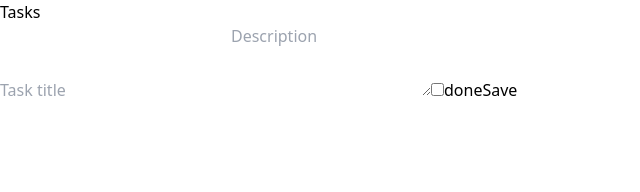
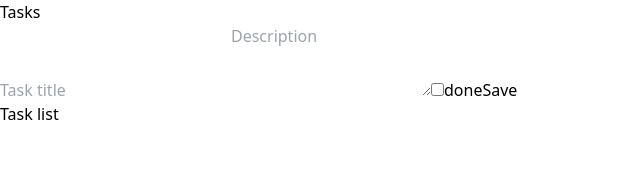
Before and after one commit to ikaromarlon/react-tasks-api, a React (Vite) app: page / in a window 1280 px wide. Shown: the top 192 px of the page, without its empty margins (0-640 px from the left). Built offline with nearby package versions, Linux system fonts and the light colour scheme.

Commit message:
feat: add TaskList component

```diff
--- a/src/App.tsx
+++ b/src/App.tsx
@@ -1,4 +1,5 @@
 import TaskForm from "./components/TaskForm";
+import TaskList from "./components/TaskList";
 
 function App() {
   return (
@@ -6,6 +7,7 @@ function App() {
       <div className="bg-gray-950 p-4 w-2/5">
         <h1 className="text-3xl font-bold text-center block my-2">Tasks</h1>
         <TaskForm />
+        <TaskList />
       </div>
     </div>
   );
--- /dev/null
+++ b/src/components/TaskList.tsx
@@ -0,0 +1,7 @@
+function TaskList() {
+  return (
+    <div>Task list</div>
+  );
+}
+
+export default TaskList;
```
